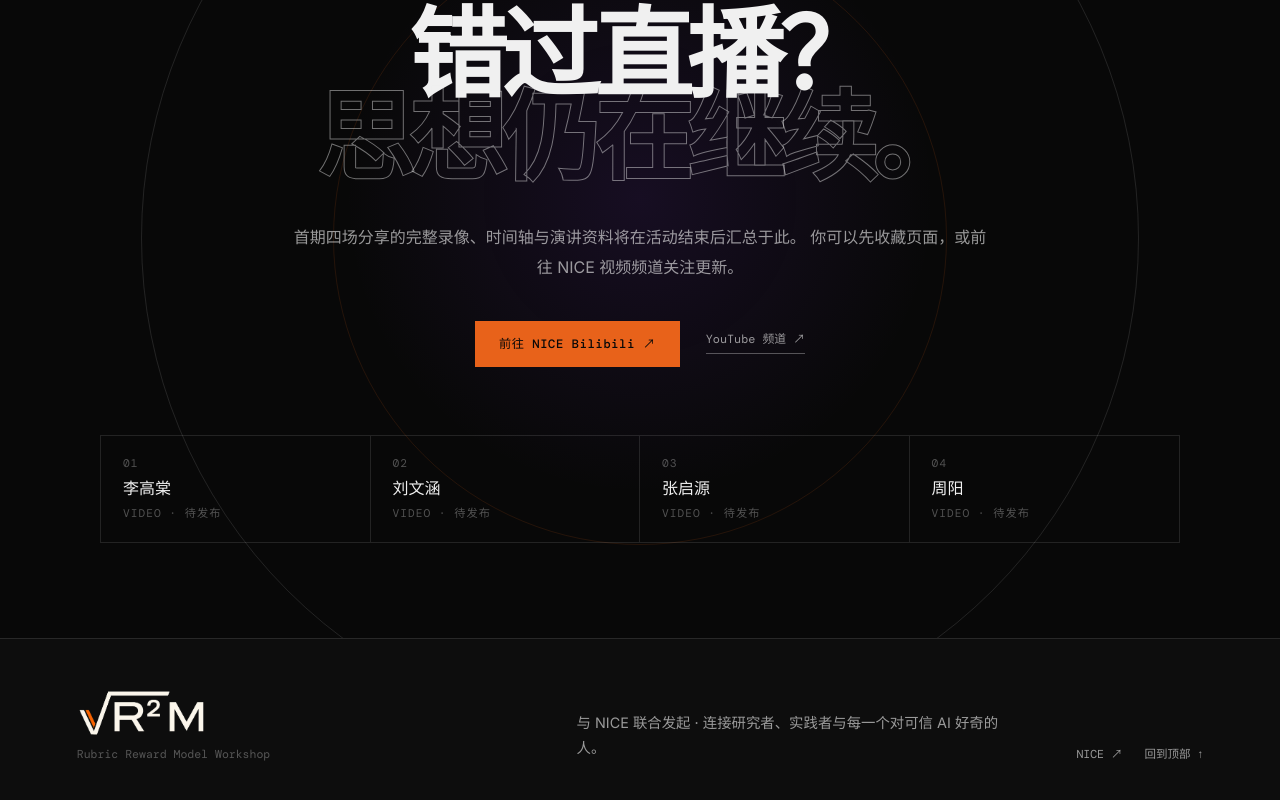
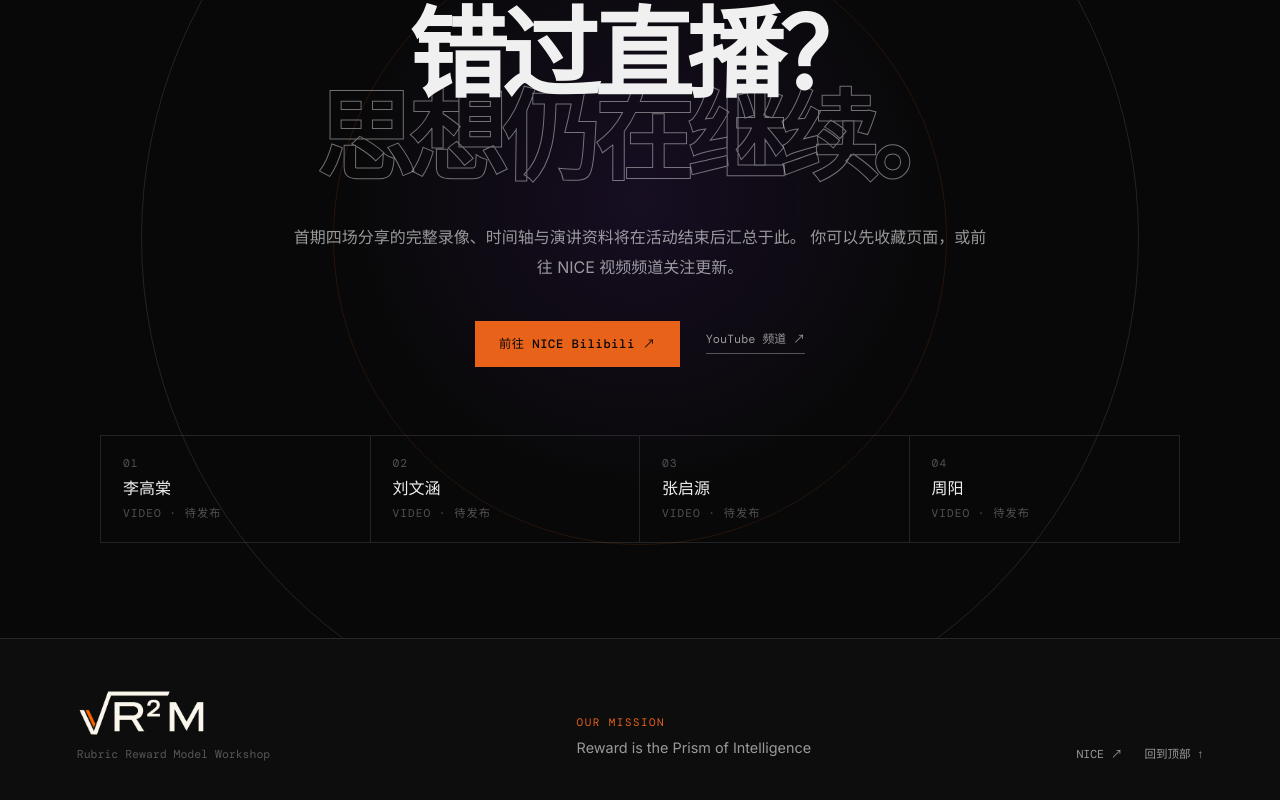
Before and after one commit to dropreg/nice-rubric, a Next.js app: page / in a window 1280 px wide. Shown: the part 1804-2604 px from the top of the page. Built offline with nearby package versions, Linux system fonts and the light colour scheme; no server answers; a web font is replaced by a local one.

Commit message:
Update workshop mission statement

```diff
--- a/app/globals.css
+++ b/app/globals.css
@@ -136,6 +136,7 @@
 .footer-logo { height: 48px; }
 .footer-caption { color: var(--faint); font: 400 .72rem/1 var(--font-mono); }
 footer > p { max-width: 460px; margin: 0; color: var(--dim); line-height: 1.7; font-size: .9rem; }
+.footer-mission-label { display: block; margin-bottom: 8px; color: var(--orange); font: 400 .68rem/1 var(--font-mono); letter-spacing: .14em; }
 .footer-links { display: flex; gap: 22px; color: var(--dim); font: 400 .72rem/1 var(--font-mono); }
 .footer-links a:hover { color: var(--orange); }
 
--- a/app/page.tsx
+++ b/app/page.tsx
@@ -225,7 +225,7 @@
 
       <footer>
         <div className="footer-brand"><RootBrand className="footer-logo" /><span className="footer-caption">Rubric Reward Model Workshop</span></div>
-        <p>与 NICE 联合发起 · 连接研究者、实践者与每一个对可信 AI 好奇的人。</p>
+        <p><span className="footer-mission-label">OUR MISSION</span>Reward is the Prism of Intelligence</p>
         <div className="footer-links">
           <a href="https://nice-intl.github.io/" target="_blank" rel="noreferrer">NICE <Arrow /></a>
           <a href="#top">回到顶部 ↑</a>
```
